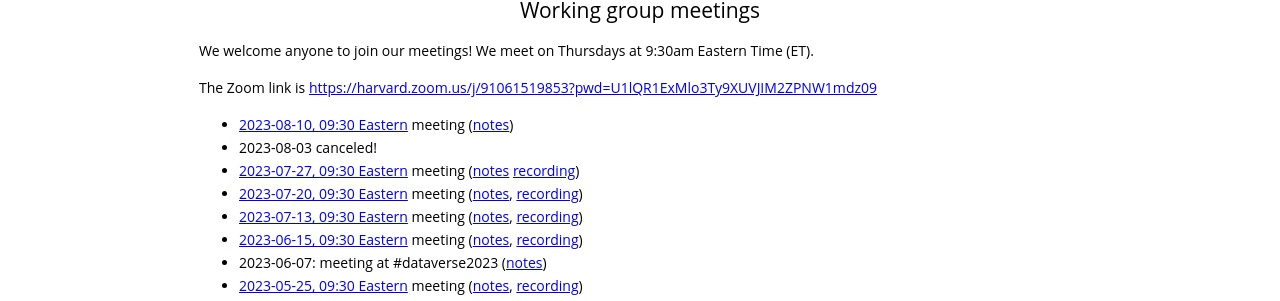
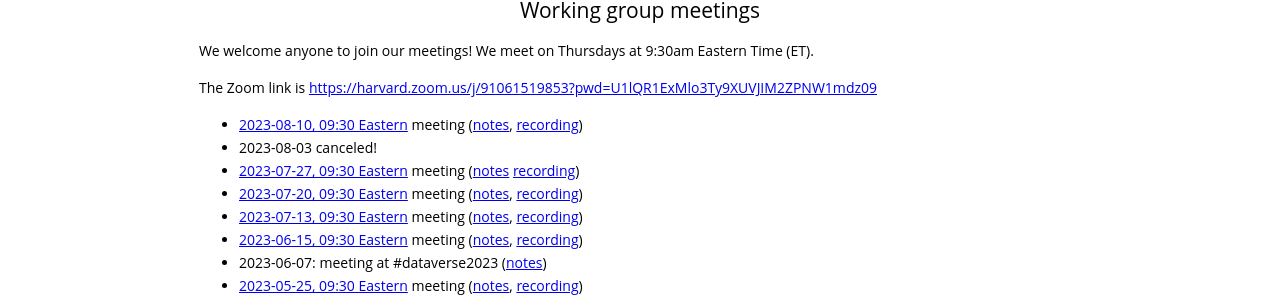
Before and after one commit to gdcc/ct.gdcc.io, a Jekyll site: the page built from index.md, in a window 1280 px wide and 900 px high, scrolled down 1194 px. Shown: the part 145-446 px from the top of the window. Built offline with Jekyll 4.4.1, drawn with Linux system fonts in a browser that asks for light colours; our own code applies the rules of GitHub Pages for plain Markdown files.

Commit message:
add recording

```diff
--- a/index.md
+++ b/index.md
@@ -44,7 +44,7 @@ We welcome anyone to join our meetings! We meet on Thursdays at 9:30am Eastern T
 
 The Zoom link is <https://harvard.zoom.us/j/91061519853?pwd=U1lQR1ExMlo3Ty9XUVJIM2ZPNW1mdz09>
 
-- [2023-08-10, 09:30 Eastern](https://time.is/compare/0930_10_Aug_2023_in_Boston) meeting ([notes](https://docs.google.com/document/d/1c3_LVAwtDncK6GS1AsVG62gLIkgyZX0gCJC792pw8Rs/edit?usp=sharing))
+- [2023-08-10, 09:30 Eastern](https://time.is/compare/0930_10_Aug_2023_in_Boston) meeting ([notes](https://docs.google.com/document/d/1c3_LVAwtDncK6GS1AsVG62gLIkgyZX0gCJC792pw8Rs/edit?usp=sharing), [recording](https://harvard.zoom.us/rec/share/vt5PT7OH-Jw3w_orzEhfH1LVCb_cbpNZj3zbz9rsMmqotqLe0aDutti2CoKeJ6MF.Tqs7XJ648HnCvoj7))
 - 2023-08-03 canceled!
 - [2023-07-27, 09:30 Eastern](https://time.is/compare/0930_27_July_2023_in_Boston) meeting ([notes](https://docs.google.com/document/d/1RUtQxnadwTPnWf1x3h1bYQ0sh-sG-rGP93Pf0eHETng/edit?usp=sharing) [recording](https://harvard.zoom.us/rec/share/HjZX8HPCyNkvkc1tj6NAxkEMtA_5348Hl8jhCyRyarNNiVztpbUe6oS1UVMZeNs9.NGmm8VnIQh44GwNU))
 - [2023-07-20, 09:30 Eastern](https://time.is/compare/0930_20_July_2023_in_Boston) meeting ([notes](https://docs.google.com/document/d/1fGXOKvqJ570XtvCi-6IfUzi3e67s-8XYBz2f8LrtGtM/edit?usp=sharing), [recording](https://harvard.zoom.us/rec/share/nA5CV9wlzjjxaLg3jad-TVCS-Ebc-5HFmC7WcGRRfIGNZA5qjJQgzKwWju9IiBy2.W2A6tuUnCltRdyNd))
```
